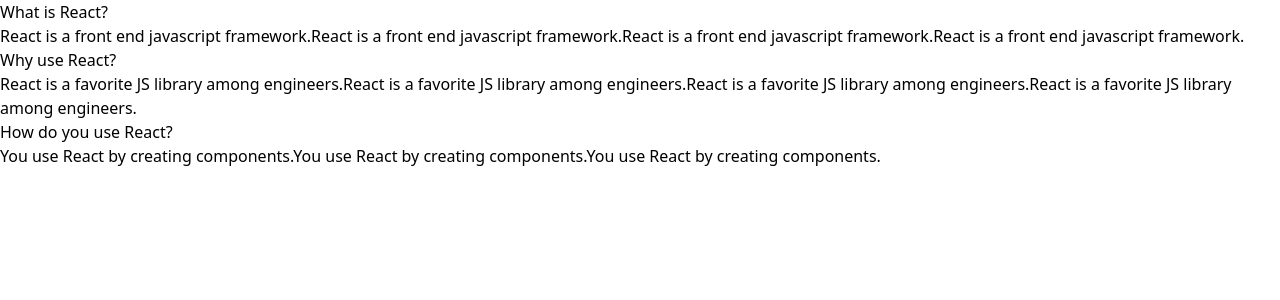
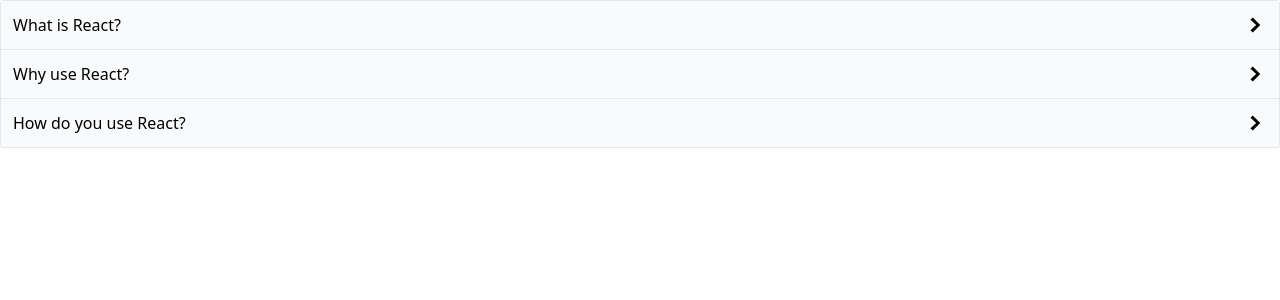
Before and after one commit to sabrinamaral/widgets, a React (Create React App) app: page / in a window 1280 px wide. Shown: the top 300 px of the page. Built offline with nearby package versions, Linux system fonts and the light colour scheme.

Commit message:
Accordion component

```diff
--- a/src/components/Accordion.js
+++ b/src/components/Accordion.js
@@ -1,20 +1,38 @@
-import React from "react";
+import React, { useState } from "react";
+import { GoChevronDown, GoChevronRight } from "react-icons/go";
 
 const Accordion = ({ items }) => {
-  const renderedItems = items.map((item) => {
+  const [expendedIndex, setExpendedIndex] = useState(-1);
+  const handleClick = (nextIndex) => {
+    if (expendedIndex === nextIndex) {
+      setExpendedIndex(-1);
+    } else {
+      setExpendedIndex(nextIndex);
+    }
+  };
+  const renderedItems = items.map((item, index) => {
+    const isExpanded = index === expendedIndex;
+    const icon = (
+      <span className="text-2xl">
+        {isExpanded ? <GoChevronDown /> : <GoChevronRight />}
+      </span>
+    );
+
     return (
-      <React.Fragment key={item.title}>
-        <div className="title active">
-          <i className="dropdown icon"></i>
+      <div key={item.id}>
+        <div
+          className="flex justify-between p-3 bg-gray-50 border-b items-center cursor-pointer"
+          onClick={() => handleClick(index)}
+        >
           {item.title}
+          {icon}
         </div>
-        <div className="content active">
-          <p>{item.content}</p>
-        </div>
-      </React.Fragment>
+        {isExpanded && <div className="border-b p-5">{item.content}</div>}
+      </div>
     );
   });
-  return <div className="ui styled accordion">{renderedItems}</div>;
+
+  return <div className="border-x border-t rounded">{renderedItems}</div>;
 };
 
 export default Accordion;
```
